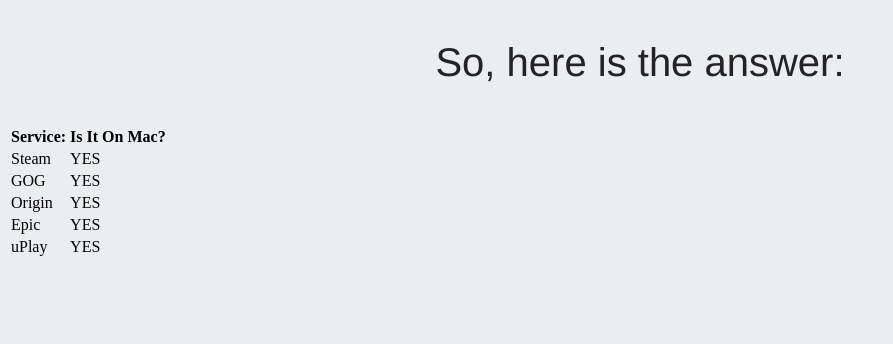
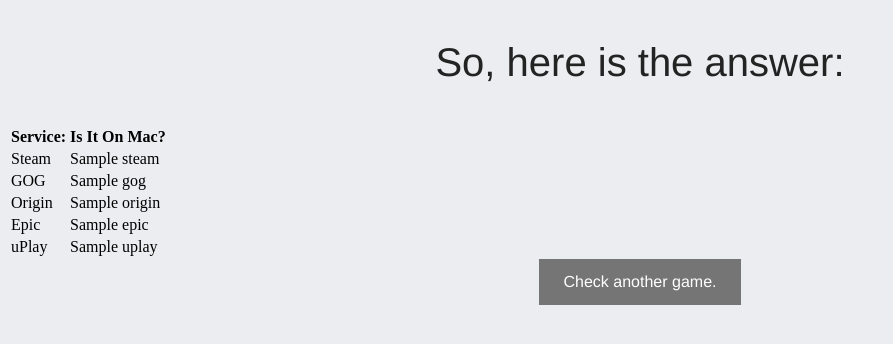
Before and after one commit to Aerlin86/Is_it_on_Mac, a Flask app: template templates/result.html in a window 1280 px wide. Shown: the top 344 px of the page, without its empty margins (0-893 px from the left). Run offline with Flask 2, Linux system fonts and the light colour scheme; the template is opened without the code that fills it: most values are stand-ins (such as "Sample title", 1, 10 or a date in 2020).

Commit message:
v.0.1.4a search working on Steam and GOG, placeholder for other platforms

```diff
--- a/app.py
+++ b/app.py
@@ -19,24 +19,47 @@ def hello():
 
     # VARIABLE INPUT FROM HTML PAGE
 
-    pp = request.form['game']
-    link_input = pp
+    link_input = request.form['game']
 
-    # ASKING FOR GAME NAME AND CREATING LINK FOR SITE SCRAPING
+    # ASKING FOR GAME NAME AND CREATING LINK FOR SITE SCRAPING || SITE SCRAPING
 
+    # RESULTS
+
+    steam_answer = "NO INFORMATION"
+    gog_answer = "NO INFORMATION"
+    origin_answer = "NO INFORMATION"
+    epic_answer = "NO INFORMATION"
+    uplay_answer = "NO INFORMATION"
+
+    # STEAM
     query = "steam" + link_input
 
     list_of_sites = search(query, num_results=1, lang="en")
     steam_site = list_of_sites[0]
 
-    # SITE SCRAPING
-
     page = requests.get(steam_site)
     soup = BeautifulSoup(page.content, "html.parser")
     result = soup.find("div", class_="sysreq_tabs")
     if result:
-        return render_template("yes.html", game=request.form['game'])
-    return render_template("no.html", game=request.form['game'])
+        steam_answer = "YES"
+    else:
+        steam_answer = "NO"
+
+    # GOG
+    query = "gog" + link_input
+
+    list_of_sites = search(query, num_results=1, lang="en")
+    steam_site = list_of_sites[0]
+
+    page = requests.get(steam_site)
+    soup = BeautifulSoup(page.content, "html.parser")
+    result = soup.find("div", class_="details__content table__row-content")
+    if result:
+        gog_answer = "YES"
+    else:
+        gog_answer = "NO"
+
+    return render_template('result.html', steam=steam_answer, gog=gog_answer, origin=origin_answer, epic=epic_answer, uplay=uplay_answer)
 
 
 if __name__ == "__main__":
--- a/templates/result.html
+++ b/templates/result.html
@@ -14,24 +14,25 @@
     </tr>
     <tr>
         <td>Steam</td>
-        <td>YES</td>
+        <td>{{steam}}</td>
     </tr>
     <tr>
         <td>GOG</td>
-        <td>YES</td>
+        <td>{{gog}}</td>
     </tr>
     <tr>
         <td>Origin</td>
-        <td>YES</td>
+        <td>{{origin}}</td>
     </tr>
     <tr>
         <td>Epic</td>
-        <td>YES</td>
+        <td>{{epic}}</td>
     </tr>
     <tr>
         <td>uPlay</td>
-        <td>YES</td>
+        <td>{{uplay}}</td>
     </tr>
 </table>
+<div><a href="http://127.0.0.1:5000/">Check another game.</a></div>
 </body>
 </html>
```
